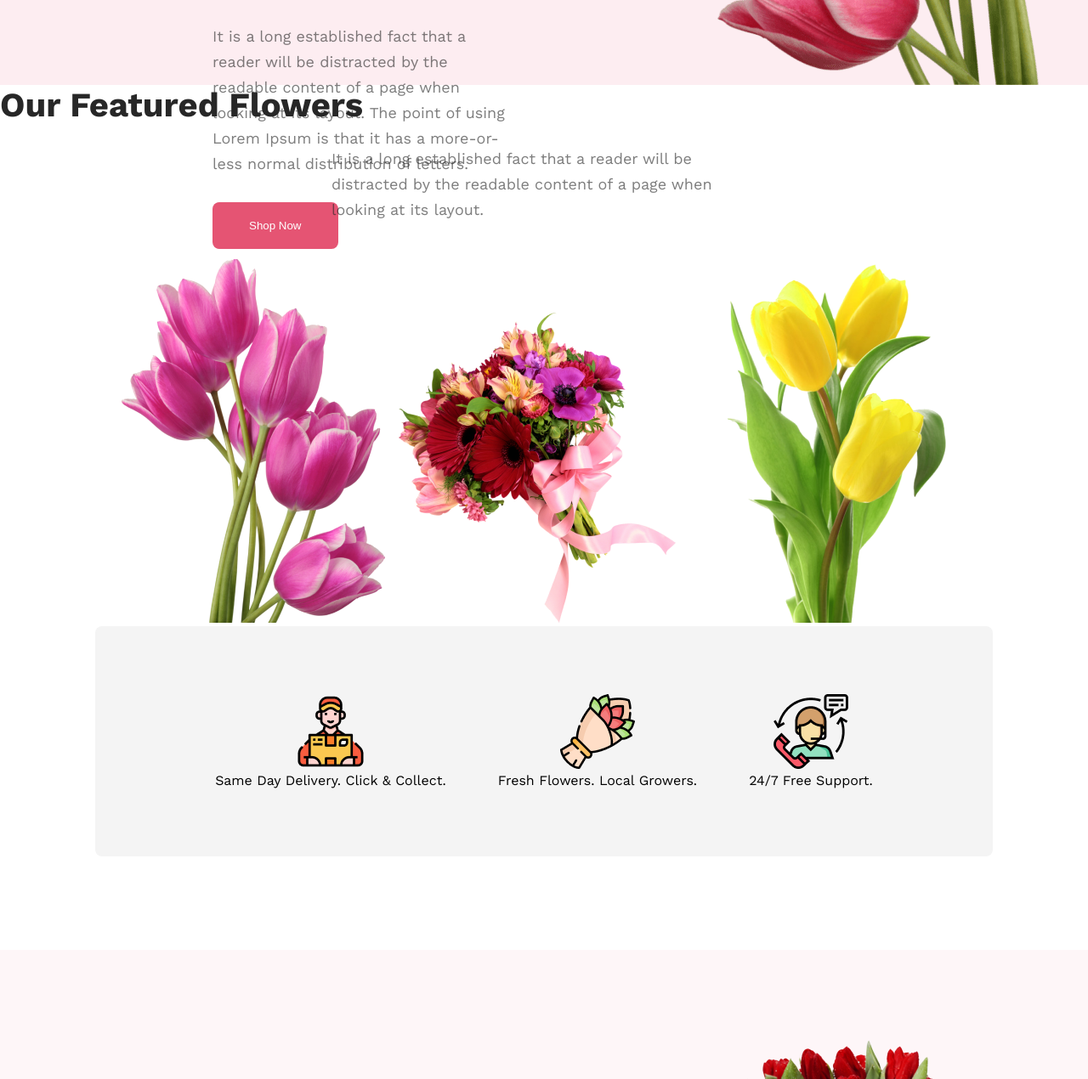
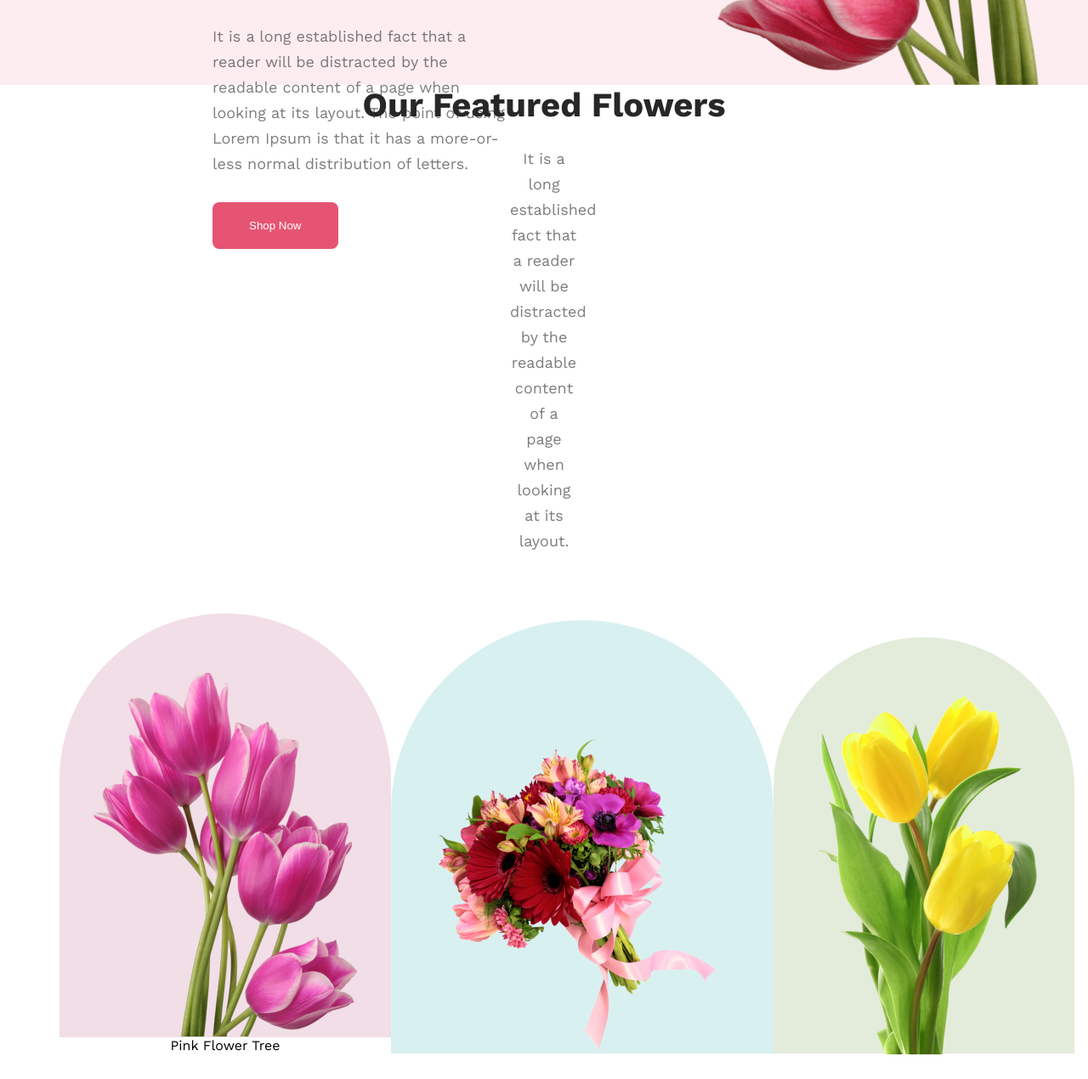
Before and after one commit to Shraban328/flower-shop-assignment, a plain HTML site: page index.html in a window 1280 px wide. Shown: the part 850-2120 px from the top of the page at 85% size. Drawn offline with nearby package versions, Linux system fonts and the light colour scheme.

Commit message:
top flower positioning done

```diff
--- a/index.html
+++ b/index.html
@@ -43,30 +43,21 @@
             the readable content of a page when looking at its layout.
           </p>
           <div class="top-flowers-contents">
-            <div class="top-flowers-1">
-              <img
-                class="top-flowers-img-1"
-                src="images/pngwing 6.png"
-                alt=""
-              />
-            </div>
-            <div class="top-flowers-2">
-              <div class="top-flowers-1">
+            <div class="top-flowers">
+              <div class="top-flower-1">
                 <img
-                  class="top-flowers-img-1"
-                  src="images/pngwing 5.png"
+                  src="images/pngwing 6.png"
                   alt=""
+                  class="top-flower-img-1"
                 />
               </div>
+              <p class="top-flower-text">Pink Flower Tree</p>
             </div>
-            <div class="top-flowers-2">
-              <div class="top-flowers-1">
-                <img
-                  class="top-flowers-img-3"
-                  src="images/pngwing 7.png"
-                  alt=""
-                />
-              </div>
+            <div class="top-flower-2">
+              <img src="images/pngwing 5.png" alt="" class="top-flower-img-2" />
+            </div>
+            <div class="top-flower-3">
+              <img src="images/pngwing 7.png" alt="" class="top-flower-img-3" />
             </div>
           </div>
         </div>
--- a/styles/styles.css
+++ b/styles/styles.css
@@ -15,8 +15,8 @@ body {
   font-size: 18px;
   font-weight: 400;
   line-height: 30px;
-  margin: auto;
-  width: 500px;
+  text-align: center;
+  margin: 0 600px;
 }
 .btn-primary {
   color: #ffffff;
@@ -31,6 +31,7 @@ body {
   font-size: 40px;
   font-weight: 800;
   margin-bottom: 25px;
+  text-align: center;
 }
 
 /* nav_styles */
@@ -65,8 +66,39 @@ body {
 
 .top-flowers-contents {
   display: flex;
-  justify-content: center;
+  justify-content: space-evenly;
   align-items: end;
+  padding: 70px;
+}
+.top-flowers {
+  text-align: center;
+}
+.top-flower-1 {
+  border-radius: 300px 300px 0px 0px;
+  background: rgba(167, 33, 98, 0.15);
+  padding: 40px;
+}
+.top-flower-img-1 {
+  margin-bottom: -43px;
+  margin-top: 30px;
+}
+
+.top-flower-2 {
+  border-radius: 300px 300px 0px 0px;
+  background: rgba(5, 151, 160, 0.15);
+  padding: 40px;
+  height: 430px;
+}
+.top-flower-img-2 {
+  margin-bottom: -450px;
+}
+.top-flower-3 {
+  border-radius: 300px 300px 0px 0px;
+  background: rgba(71, 125, 17, 0.15);
+  padding: 20px;
+}
+.top-flower-img-3 {
+  margin-bottom: -25px;
 }
 /* services_styles */
 
```
